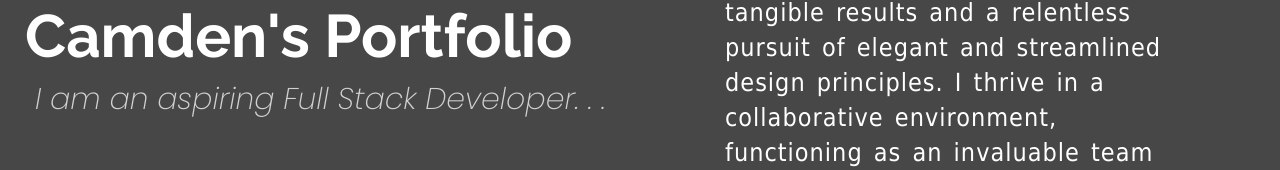
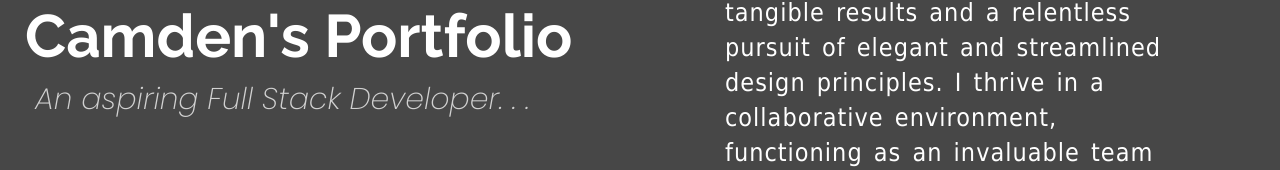
Before and after one commit to nedmac99/freeCodeCamp, a plain HTML site: page HTML/Portfolio Page/index.html in a window 1280 px wide. Shown: the part 238-408 px from the top of the page. Drawn offline with Linux system fonts and the light colour scheme.

Commit message:
update job-title

```diff
--- a/HTML/Portfolio Page/index.html
+++ b/HTML/Portfolio Page/index.html
@@ -28,7 +28,7 @@
   <div class="row">
   <div class="column">
     <h1 class="name">Welcome to Camden's Portfolio</h1>
-    <h3 class="job-title">I am an aspiring Full Stack Developer. . .</h3>
+    <h3 class="job-title">An aspiring Full Stack Developer. . .</h3>
   </div>
   <div class="column">
     <p class="about-me">A programmer characterized by a steadfast commitment to achieving tangible results and a relentless pursuit of elegant and streamlined design principles. I thrive in a collaborative environment, functioning as an invaluable team player with an unwavering dedication to conceiving and delivering innovative, scalable solutions tailored to address the most intricate challenges. A forward-thinking developer, persistently pursuing optimal results.</p>
```
